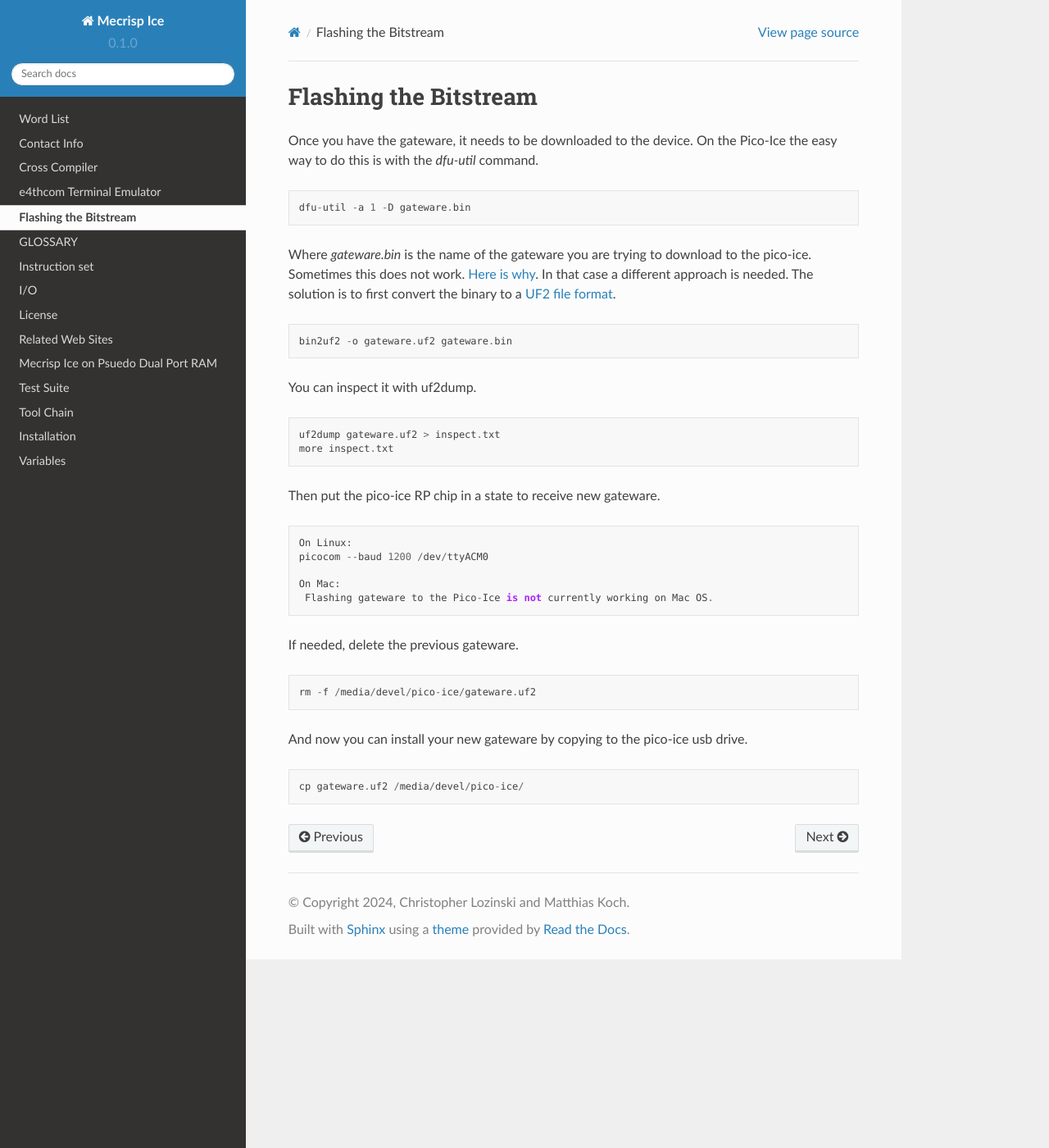
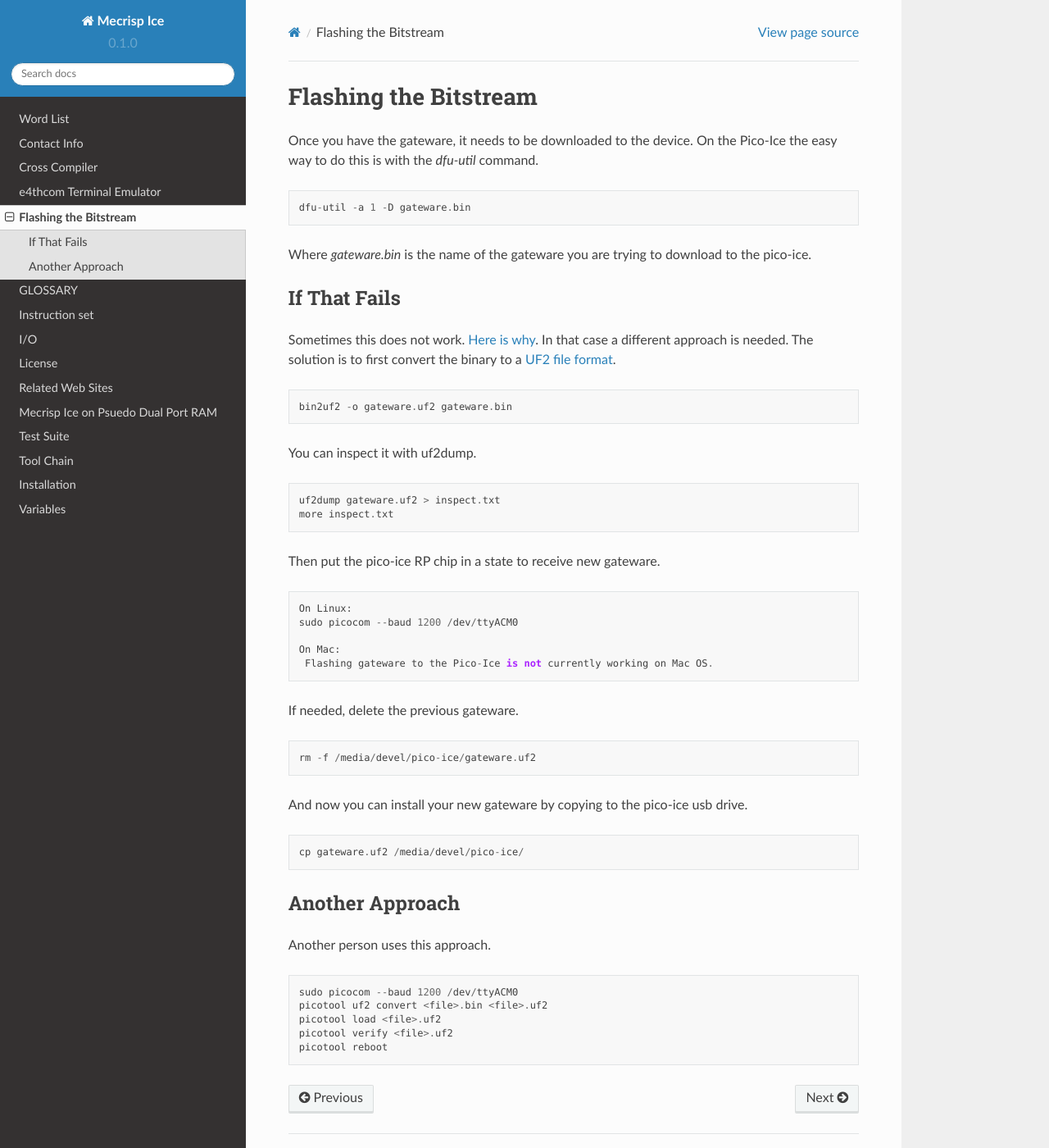
Before and after one commit to PythonLinks/Mecrisp-Ice, a Sphinx documentation site: the page built from docs/source/flashing.rst, in a window 1280 px wide and 1400 px high. Shown: the whole window at 82% size. Built offline with Sphinx 7.4.7 and the Read the Docs theme 2.0.0, drawn with Linux system fonts in a browser that asks for light colours.

Commit message:
Update flashing.rst with picotool option

```diff
--- a/docs/source/flashing.rst
+++ b/docs/source/flashing.rst
@@ -7,6 +7,10 @@
    dfu-util -a 1 -D gateware.bin
 
 Where `gateware.bin` is the name of the gateware you are trying to download to the pico-ice.
+
+If That Fails
+-------------
+
 Sometimes this does not work.  `Here is why <https://github.com/FPGAwars/apio/issues/377>`_.
 In that case a different approach is needed.  The solution is to first convert the binary to a
 `UF2 file format <https://github.com/microsoft/uf2>`_.
@@ -21,7 +25,7 @@
 Then put the pico-ice RP chip in a state to receive new gateware.
 ::
    On Linux:
-   picocom --baud 1200 /dev/ttyACM0
+   sudo picocom --baud 1200 /dev/ttyACM0
 
    On Mac:
     Flashing gateware to the Pico-Ice is not currently working on Mac OS.
@@ -33,3 +37,14 @@
 And now you can install your new gateware by copying to the pico-ice usb drive.
 ::
   cp gateware.uf2 /media/devel/pico-ice/
+
+Another Approach
+----------------
+
+Another person uses this approach.
+::
+   sudo picocom --baud 1200 /dev/ttyACM0
+   picotool uf2 convert <file>.bin <file>.uf2
+   picotool load <file>.uf2
+   picotool verify <file>.uf2
+   picotool reboot
```
